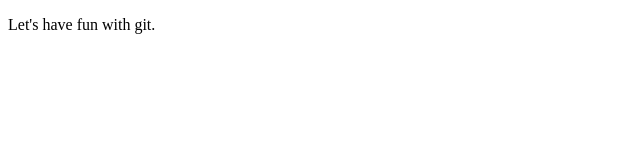
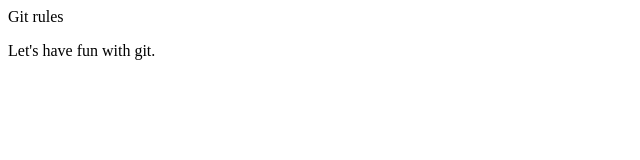
Before and after one commit to Vinillian/html-learning, a plain HTML site: page index.html in a window 1280 px wide. Shown: the whole page, without its empty margins (0-640 px from the left). Drawn offline with Linux system fonts and the light colour scheme.

Commit message:
Lets have fun

```diff
--- a/index.html
+++ b/index.html
@@ -1,10 +1,11 @@
 <!DOCTYPE html>
 <html lang="ru">
   <head>
-  <title>Git rules</title>
+
   <script src="script.js"></script>
   </head>
   <body>
+    Git rules
     <p title="Ha-ha-ha">Let's have fun with git.</p>
   </body>
 </html>
```
